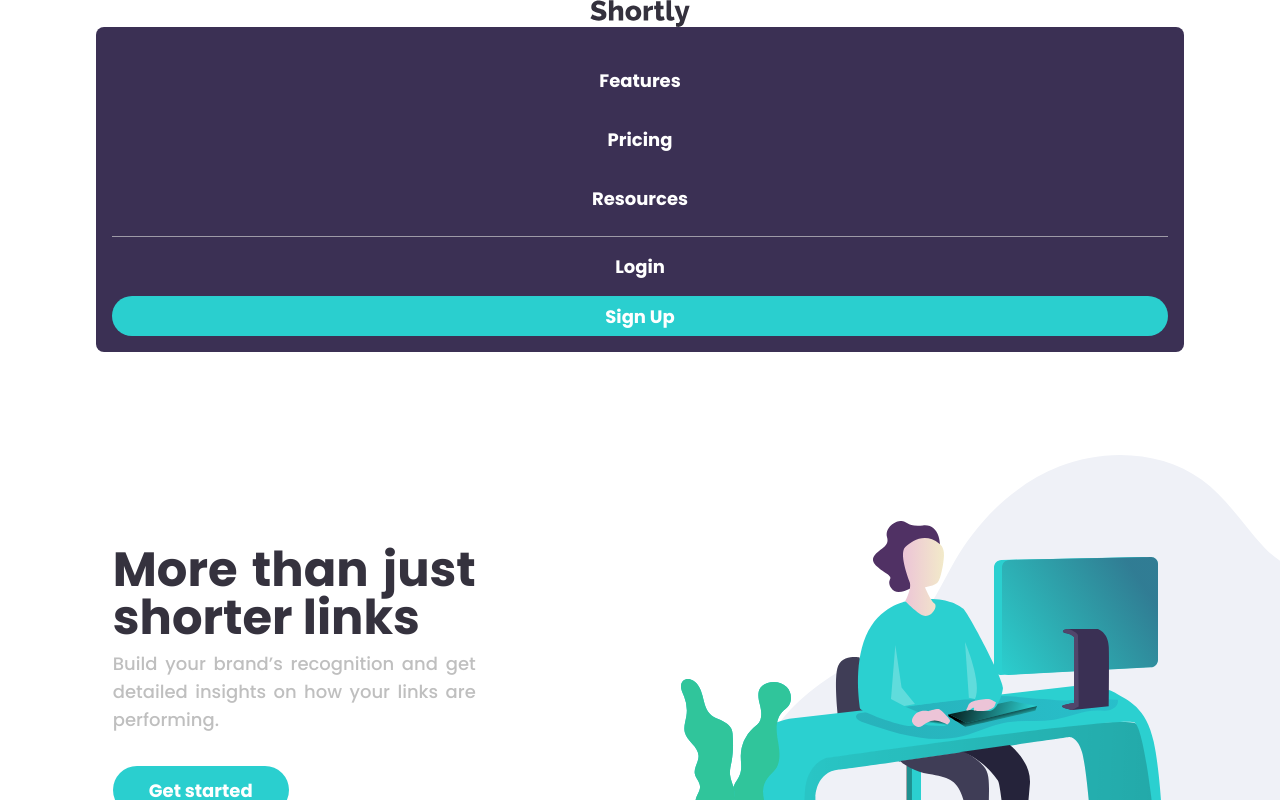
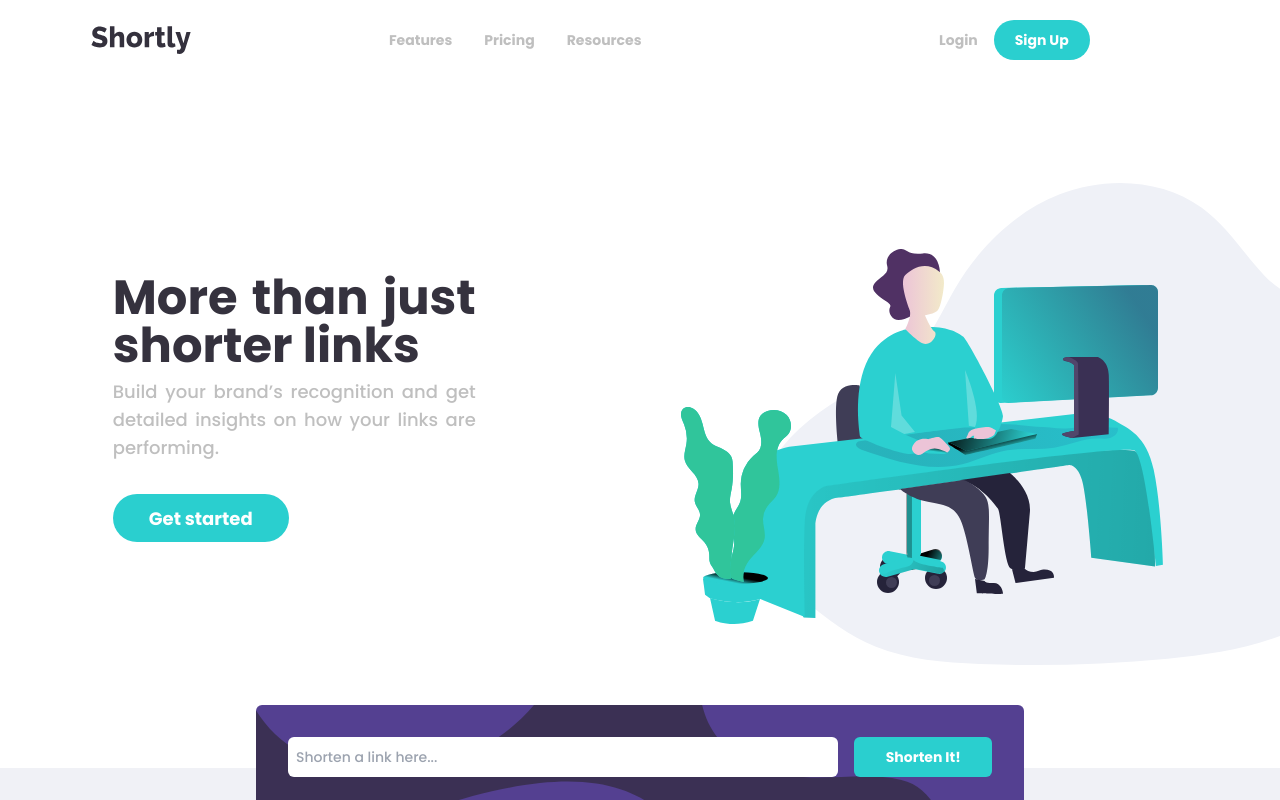
Before and after one commit to Heliandro1/url-shortening-api-master, a Next.js app: page / in a window 1280 px wide. Shown: the top 800 px of the page. Built offline with nearby package versions, Linux system fonts and the light colour scheme.

Commit message:
feat: adding site header

```diff
--- a/src/app/components/header/index.tsx
+++ b/src/app/components/header/index.tsx
@@ -1,11 +1,55 @@
-import Image from 'next/image'
-import { MobileMenu } from '../Mobile-Menu'
+import Image from "next/image";
+import { MobileMenu } from "../Mobile-Menu";
+import { useState } from "react";
+import Link from "next/link";
 
 export const Header = () => {
-  return (
-    <header className="sticky top-0 flex flex-col items-center justify-center w-full">
-        <Image src="/images/logo.svg" alt='logo' width={100} height={40} />
-		<MobileMenu />
-    </header>
-  )
-}
+	const [showMobileMenu, setShowMobileMenu] = useState(false);
+	return (
+		<header className="sticky top-0 flex p-4 w-full bg-white h-20 items-center justify-between">
+			<div className="w-[20%] flex items-center justify-center">
+				<Image
+					src="/images/logo.svg"
+					alt="logo"
+					width={100}
+					height={40}
+				/>
+			</div>
+			<div className="hidden md:flex justify-between w-[80%]">
+				<ul className="flex items-center justify-center text-custom-gray gap-8 w-full font-bold text-sm">
+					<li>
+						<Link href="#" className="hover:text-custom-very-dark-violet">Features</Link>
+					</li>
+					<li>
+						<Link href="#" className="hover:text-custom-very-dark-violet">Pricing</Link>
+					</li>
+					<li>
+						<Link href="#" className="hover:text-custom-very-dark-violet">Resources</Link>
+					</li>
+				</ul>
+				<ul className="flex items-center justify-center w-full gap-4 text-sm">
+					<li>
+						<Link href="#" className="hover:text-custom-very-dark-violet font-bold text-custom-gray">Login</Link>
+					</li>
+					<li className="w-24 h-10">
+						<Link
+							href="#"
+							className="bg-custom-cyan rounded-3xl flex items-center justify-center w-full h-full text-white font-bold"
+						>
+							Sign Up
+						</Link>
+					</li>
+				</ul>
+			</div>
+			<div
+				className="flex flex-col gap-1 h-full items-center justify-center *:bg-custom-grayish-violet *:w-5 *:h-[2px] md:hidden"
+				onClick={() => setShowMobileMenu(!showMobileMenu)}
+			>
+				<div></div>
+				<div></div>
+				<div></div>
+			</div>
+			{showMobileMenu && <MobileMenu />}
+		</header>
+	);
+};
--- a/src/app/components/mobile-menu/index.tsx
+++ b/src/app/components/mobile-menu/index.tsx
@@ -2,7 +2,8 @@ import Link from "next/link";
 
 export const MobileMenu = () => {
 	return (
-		<nav className="bg-custom-dark-violet flex flex-col items-center w-[85%] max-w-[85%] p-4 text-white rounded-lg min-h-80 gap-4 font-bold">
+		<section className="md:hidden fixed top-24 right-0 left-0 flex items-center justify-center w-full px-4">
+			<nav className=" bg-custom-dark-violet flex flex-col items-center w-full p-4 text-white rounded-lg min-h-80 gap-4 font-bold max-w-md">
 				<ul className="flex flex-col items-center justify-center border-b-[0.5px] border-b-custom-grayish-violet gap-8 w-full p-6">
 					<li>
 						<Link href="#">Features</Link>
@@ -28,5 +29,6 @@ export const MobileMenu = () => {
 					</li>
 				</ul>
 			</nav>
+		</section>
 	);
 };
```
Lines whose indentation alone changed are shown as unchanged.
